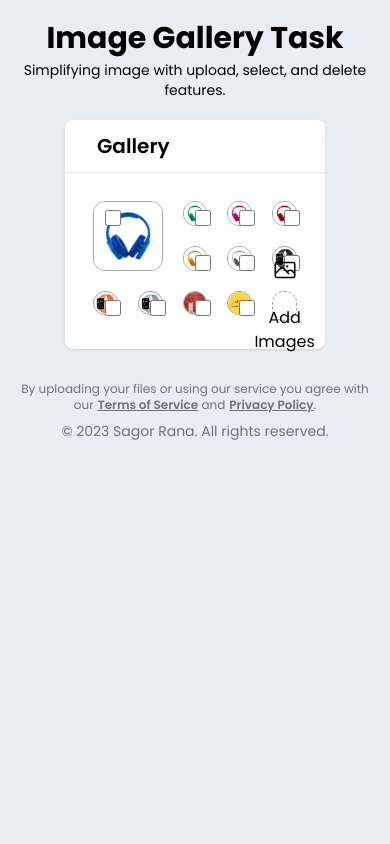
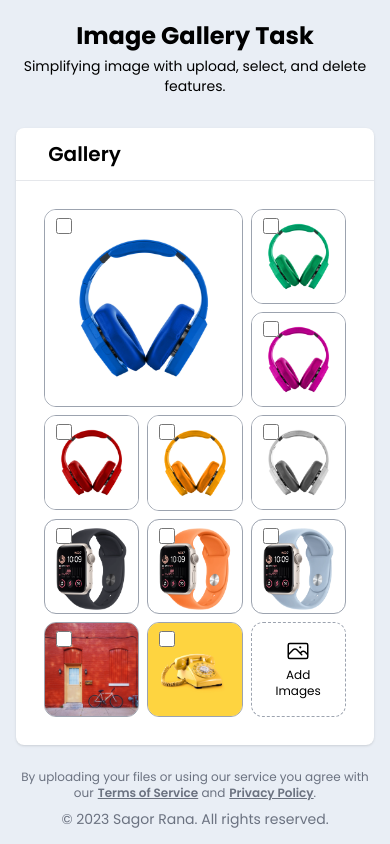
Before and after one commit to sagorranait/image-gallery-task, a React (Create React App) app: page / in a window 390 px wide. Built offline with nearby package versions, Linux system fonts and the light colour scheme.

Commit message:
Added more functionality in drag and drop, and also responsive is done.

```diff
--- a/src/components/Footer.js
+++ b/src/components/Footer.js
@@ -2,7 +2,7 @@ import React from 'react'
 
 const Footer = () => {
   return (
-    <div className='pt-8 text-center'>
+    <div className='m-3 pt-3 text-center md:m-0 md:pt-8'>
       <p className='text-gray-500 text-xs'>
         By uploading your files or using our service you agree with our
         <span className='font-semibold underline cursor-pointer pl-1'>Terms of Service</span> and
--- a/src/components/Gallery/Upload.js
+++ b/src/components/Gallery/Upload.js
@@ -1,6 +1,6 @@
 import React from 'react'
 
-const Upload = ({ lenght }) => {
+const Upload = () => {
 
   const uploadHandler = (event) => {
     const selectedFile = event.target.files[0];
@@ -9,7 +9,7 @@ const Upload = ({ lenght }) => {
 
   return (
     <form>
-      <div className={`${ lenght === (0 || 1) && 'w-36 h-36'} w-full h-full relative group flex justify-center items-center`}>
+      <div className="w-full h-full md:h-28 lg:h-40 xl:h-40 2xl:h-44 relative group flex justify-center items-center">
         <div className="absolute inset-0 w-full h-full rounded-xl border border-dashed border-gray-400 bg-opacity-80 backdrop-blur-xl"></div>
         <input
           className="relative z-10 opacity-0 h-full w-full cursor-pointer"
@@ -18,11 +18,11 @@ const Upload = ({ lenght }) => {
           onChange={uploadHandler}
         />
         <div className="absolute top-0 right-0 bottom-0 left-0 w-full h-full m-auo flex items-center justify-center p-3">
-            <div className="space-y-6 flex items-center justify-center flex-col">
+            <div className="space-y-1 md:space-y-3 lg:space-y-6 flex items-center justify-center flex-col">
               <svg xmlns="http://www.w3.org/2000/svg" fill="none" viewBox="0 0 24 24" strokeWidth="1.5" stroke="currentColor" className="w-6 h-6">
                 <path strokeLinecap="round" strokeLinejoin="round" d="M2.25 15.75l5.159-5.159a2.25 2.25 0 013.182 0l5.159 5.159m-1.5-1.5l1.409-1.409a2.25 2.25 0 013.182 0l2.909 2.909m-18 3.75h16.5a1.5 1.5 0 001.5-1.5V6a1.5 1.5 0 00-1.5-1.5H3.75A1.5 1.5 0 002.25 6v12a1.5 1.5 0 001.5 1.5zm10.5-11.25h.008v.008h-.008V8.25zm.375 0a.375.375 0 11-.75 0 .375.375 0 01.75 0z" />
               </svg>
-              <p className="text-center">Add Images</p>
+              <p className="text-center text-xs md:text-sm lg:text-base">Add Images</p>
             </div>
         </div>
       </div>
--- a/src/components/Gallery/index.js
+++ b/src/components/Gallery/index.js
@@ -29,10 +29,21 @@ const Gallery = () => {
   useEffect(() => {
     if (galleryRef.current && !loading) {
       new Sortable(galleryRef.current, {
+        sort: false,
+        group: 'gallery',
+        draggable: ".image-item",
+        ghostClass: 'image-ghost',
+        forceFallback: true,
+        touchStartThreshold: 10,
         animation: 150,
+        onEnd: (event) => {
+          const newGalleryOrder = [...gallery];
+          newGalleryOrder.splice(event.newIndex, 0, newGalleryOrder.splice(event.oldIndex, 1)[0]);
+          setGallery(newGalleryOrder);
+        }
       });
     }
-  }, [loading]);
+  }, [loading, gallery]);
 
   const imageDeleteHandler = () => {
     const removeSet = new Set(selected);
@@ -47,13 +58,15 @@ const Gallery = () => {
   };
 
   return (
-    <div className='w-8/12 mx-auto bg-white shadow rounded-lg'>
+    <div className='w-11/12 lg:w-11/12 xl:w-9/12 2xl:w-8/12 mx-auto bg-white shadow rounded-lg'>
       <Header selected={selected} onSelected={()=> setSelected([])} onDelete={imageDeleteHandler} />
       <div className='p-7' >
         { loading ? <Skeleton/> :
-          <div className="grid grid-cols-5 gap-5" ref={galleryRef}>
+         <div className="grid grid-cols-3 gap-2 md:grid-cols-5 md:gap-5" ref={galleryRef}>
          { gallery.map((image, index) => (
-              <div key={image.id} className={`relative ${index === 0 ? 'col-span-2 row-span-2' : 'col-span-1 row-span-1'}`} >
+           <div key={image.id} className={`image-item relative
+              ${index === 0 ? 'col-span-2 row-span-2' : 'col-span-1 row-span-1'}`}
+            >
              <div className="relative group">
               <div className="w-full h-auto cursor-grab overflow-hidden border border-gray-400 rounded-xl">
                  <img src={image.img} alt={`Product-${image.id}`} className={`w-full h-auto ${selected.includes(image.id) && 'opacity-40'}`} />
@@ -73,7 +86,8 @@ const Gallery = () => {
              </div>
            </div>
          ))}
-            <Upload lenght={gallery.length} />
+         {/* Image Upload from */}
+         <Upload />
        </div>
         }
       </div>
--- a/src/components/Header.js
+++ b/src/components/Header.js
@@ -2,8 +2,8 @@ import React from 'react'
 
 const Header = () => {
   return (
-    <div className='text-center pb-5'>
-      <h1 className='text-3xl font-bold pb-1'>Image Gallery Task</h1>
+    <div className='text-center pb-8'>
+      <h1 className='text-2xl md:text-3xl font-bold pb-1'>Image Gallery Task</h1>
       <p className='text-sm'>Simplifying image with upload, select, and delete features.</p>
     </div>
   )
--- a/src/index.css
+++ b/src/index.css
@@ -4,9 +4,28 @@
 @tailwind components;
 @tailwind utilities;
 
-body {
-  margin: 0;
-  padding: 0;
-  background-color: #e9eef5;
-  font-family: 'Poppins', sans-serif;
+
+@layer base {
+  body {
+    margin: 0;
+    padding: 0;
+    background-color: #e9eef5;
+    font-family: 'Poppins', sans-serif;
+  }
+
+  .image-ghost {
+    opacity: 0.7;
+    border: 1px solid #c8cacf;
+    border-radius: 12px;
+    background-color: #fff;
+  }
+
+  .image-ghost img {
+    opacity: 0; /* Hide the image element */
+  }
+
+  .image-ghost input[type="checkbox"] {
+    opacity: 0 !important;
+    display: none; /* Hide the input element */
+  }
 }
```
Lines whose indentation alone changed are shown as unchanged.
